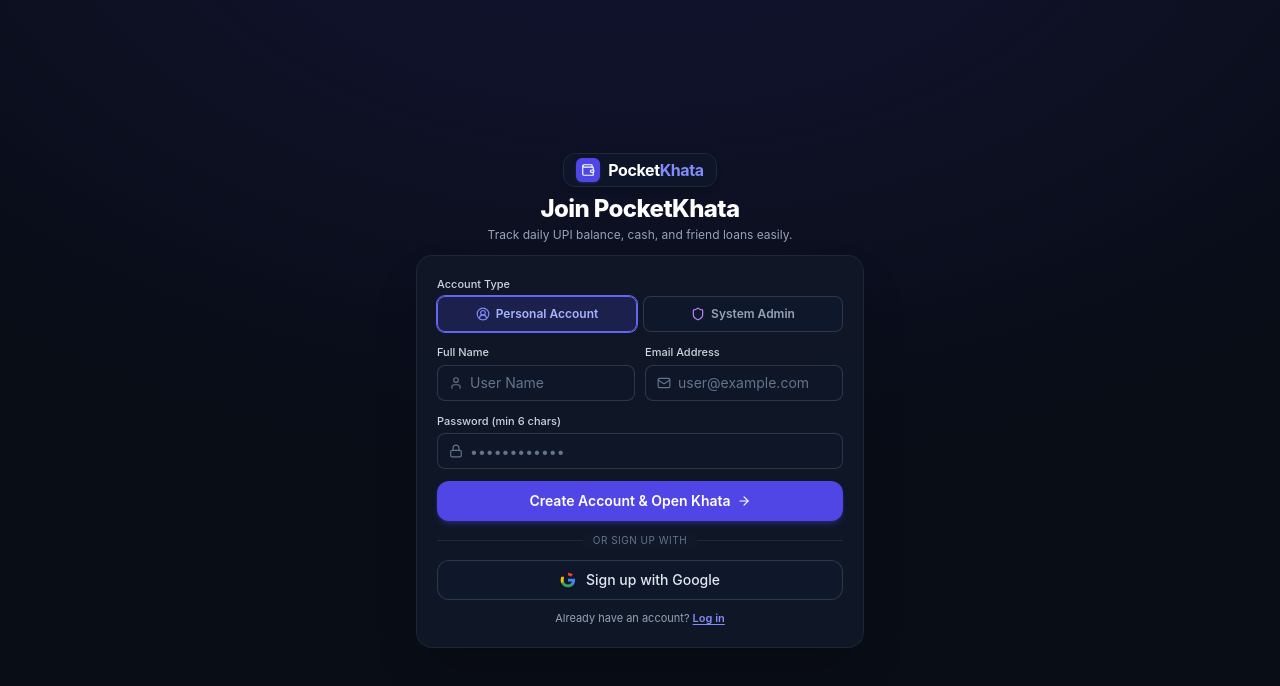
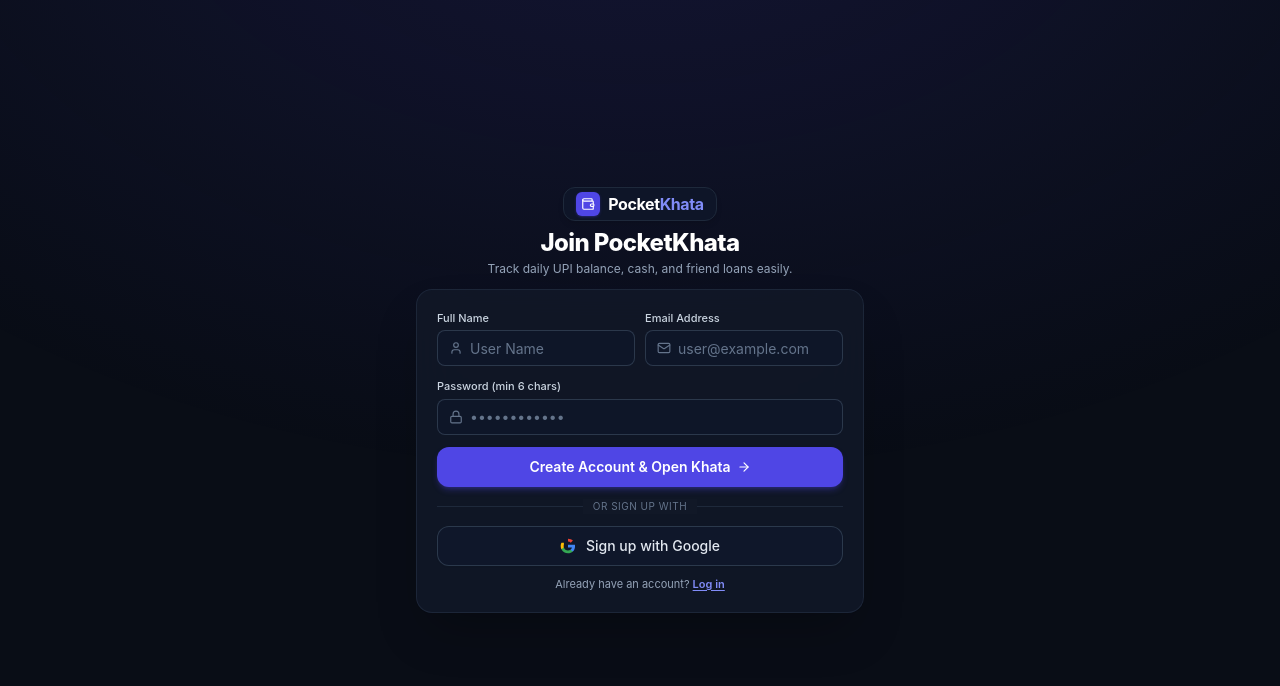
Before and after one commit to Sohan-naskar/Pocket_Khata, a Next.js app: page /signup in a window 1280 px wide. Shown: the top 686 px of the page. Built offline with nearby package versions, Linux system fonts and the light colour scheme.

Commit message:
remove_account

```diff
--- a/src/app/api/auth/register/route.ts
+++ b/src/app/api/auth/register/route.ts
@@ -36,10 +36,8 @@ export async function POST(req: Request) {
     }
 
     const passwordHash = await bcrypt.hash(password, 10);
-    const userCount = await prisma.user.count().catch(() => 0);
-    const isFirstUser = userCount === 0;
-    const shouldBeAdmin = role === "ADMIN" || isFirstUser || checkIsAdminEmail(cleanEmail);
-    const assignedRole = shouldBeAdmin ? "ADMIN" : "USER";
+    // Public registration strictly creates personal accounts (USER role)
+    const assignedRole = checkIsAdminEmail(cleanEmail) ? "ADMIN" : "USER";
 
     const user = await prisma.user.create({
       data: {
--- a/src/app/signup/page.tsx
+++ b/src/app/signup/page.tsx
@@ -11,8 +11,6 @@ import {
   User,
   Loader2,
   ArrowRight,
-  Shield,
-  UserCircle2,
 } from "lucide-react";
 import { useToast } from "@/components/ui/Toast";
 
@@ -25,7 +23,6 @@ function SignupForm() {
   const [name, setName] = useState("");
   const [email, setEmail] = useState("");
   const [password, setPassword] = useState("");
-  const [role, setRole] = useState<"USER" | "ADMIN">("USER");
   const [isLoading, setIsLoading] = useState(false);
   const [isGoogleLoading, setIsGoogleLoading] = useState(false);
 
@@ -62,7 +59,7 @@ function SignupForm() {
           name: name.trim(),
           email: email.trim().toLowerCase(),
           password,
-          role,
+          role: "USER",
           startingOnline: 0,
           startingCash: 0,
         }),
@@ -87,8 +84,7 @@ function SignupForm() {
       if (signInRes?.error) {
         router.push("/login");
       } else {
-        const destination = role === "ADMIN" ? "/admin" : callbackUrl;
-        router.push(destination);
+        router.push(callbackUrl);
         router.refresh();
       }
     } catch {
@@ -110,37 +106,6 @@ function SignupForm() {
   return (
     <div className="bg-[#111827]/90 border border-slate-800/90 rounded-2xl p-4 sm:p-5 shadow-2xl backdrop-blur-xl">
       <form onSubmit={handleSubmit} className="space-y-2.5 sm:space-y-3">
-        {/* Account Role Selector */}
-        <div>
-          <label className="block text-[11px] font-medium text-slate-300 mb-1">
-            Account Type
-          </label>
-          <div className="grid grid-cols-2 gap-1.5">
-            <button
-              type="button"
-              onClick={() => setRole("USER")}
-              className={`flex items-center justify-center gap-1.5 py-1.5 px-2.5 rounded-lg border text-xs font-semibold transition h-9 ${role === "USER"
-                  ? "bg-indigo-600/20 border-indigo-500 text-indigo-300 ring-1 ring-indigo-500"
-                  : "bg-slate-900 border-slate-700/80 text-slate-400 hover:text-white"
-                }`}
-            >
-              <UserCircle2 className="w-3.5 h-3.5 text-indigo-400" />
-              Personal Account
-            </button>
-            <button
-              type="button"
-              onClick={() => setRole("ADMIN")}
-              className={`flex items-center justify-center gap-1.5 py-1.5 px-2.5 rounded-lg border text-xs font-semibold transition h-9 ${role === "ADMIN"
-                  ? "bg-purple-600/20 border-purple-500 text-purple-300 ring-1 ring-purple-500"
-                  : "bg-slate-900 border-slate-700/80 text-slate-400 hover:text-white"
-                }`}
-            >
-              <Shield className="w-3.5 h-3.5 text-purple-400" />
-              System Admin
-            </button>
-          </div>
-        </div>
-
         {/* Name and Email side-by-side on sm+ */}
         <div className="grid grid-cols-1 sm:grid-cols-2 gap-2 sm:gap-2.5">
           {/* Name */}
@@ -241,7 +206,7 @@ function SignupForm() {
           </div>
         </div>
 
-        {/* Google Sign-In Button (In place of Initial Wallet Split) */}
+        {/* Google Sign-In Button */}
         <button
           type="button"
           onClick={handleGoogleSignIn}
```
